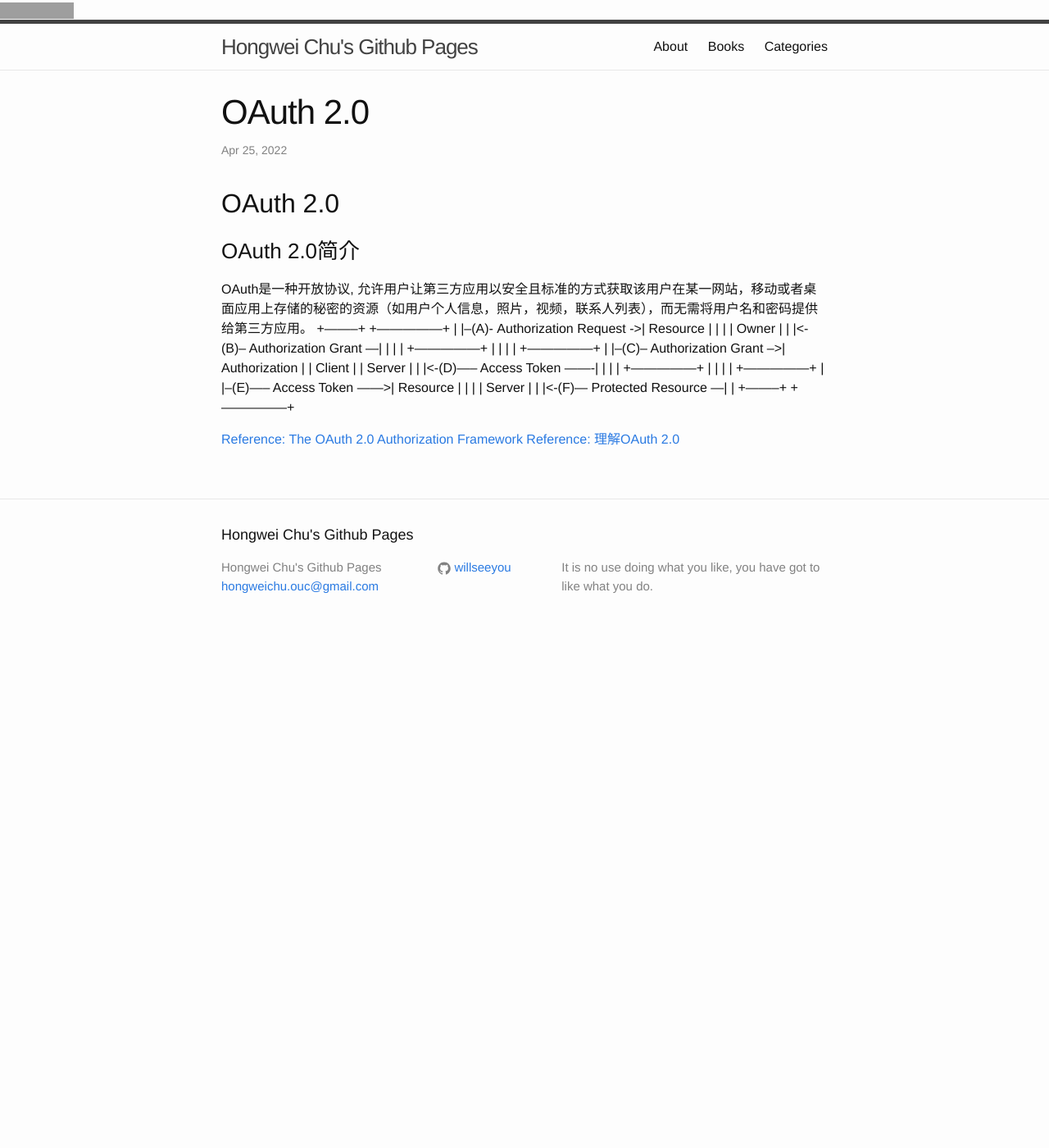
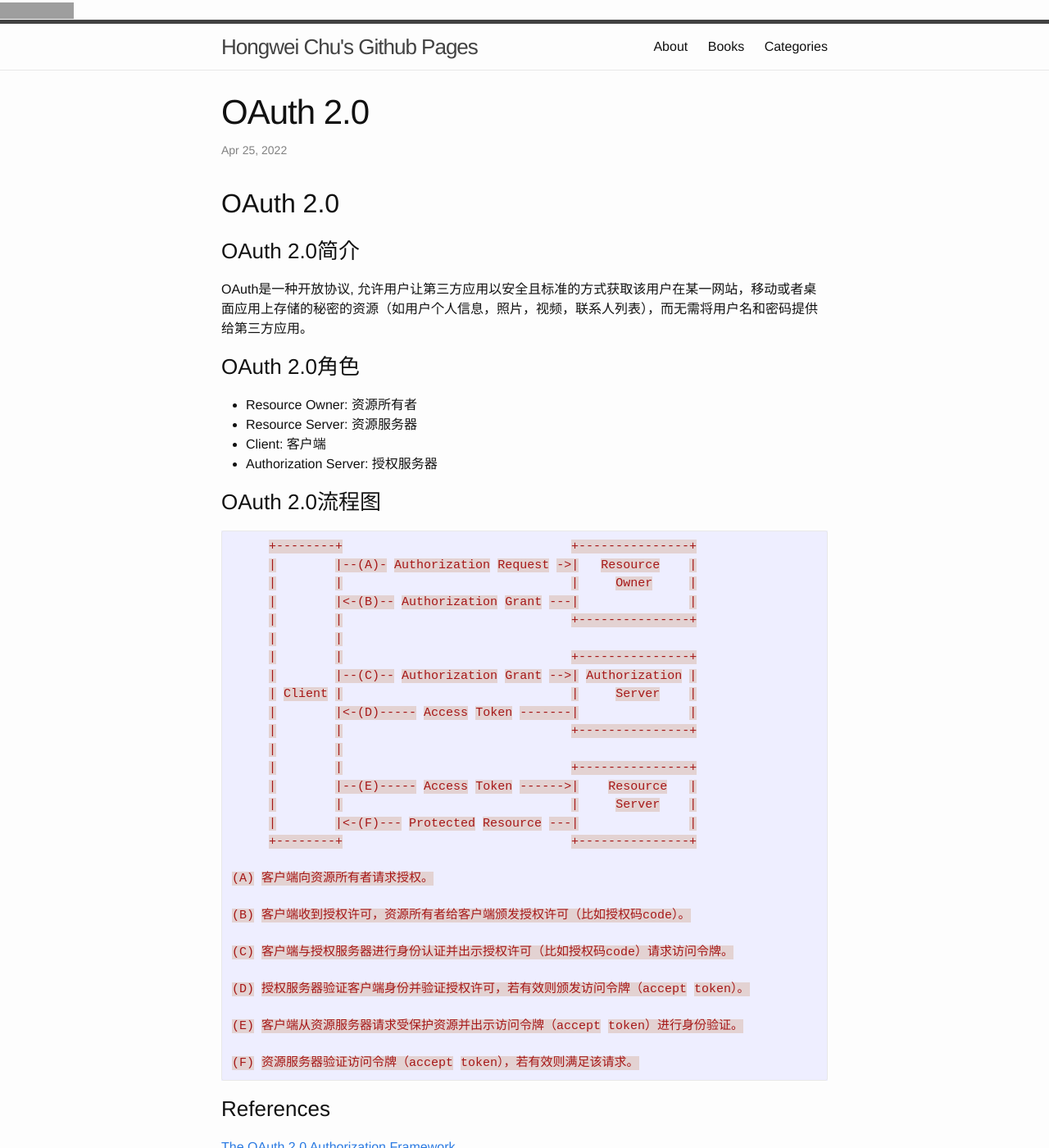
Before and after one commit to willseeyou/willseeyou.github.io, a Jekyll site: the page built from _posts/oauth/2022-04-25-oauth.md, in a window 1280 px wide and 1400 px high. Shown: the whole window at 82% size. Built offline with Jekyll 4.4.1, drawn with Linux system fonts in a browser that asks for light colours; comment, search, counter and statistics services are not loaded; some of the changed text lies outside the part shown; grey boxes are pictures that could not be loaded.

Commit message:
update oauth 2.0

````diff
--- a/_posts/oauth/2022-04-25-oauth.md
+++ b/_posts/oauth/2022-04-25-oauth.md
@@ -4,11 +4,23 @@ title: "OAuth 2.0"
 date: 2022-04-25 14:06:00 +0800
 categories: oauth
 ---
+
 ## OAuth 2.0
 
 ### OAuth 2.0简介
 
 OAuth是一种开放协议, 允许用户让第三方应用以安全且标准的方式获取该用户在某一网站，移动或者桌面应用上存储的秘密的资源（如用户个人信息，照片，视频，联系人列表），而无需将用户名和密码提供给第三方应用。
+
+### OAuth 2.0角色
+
+- Resource Owner: 资源所有者
+- Resource Server: 资源服务器
+- Client: 客户端
+- Authorization Server: 授权服务器
+
+### OAuth 2.0流程图
+
+```json
      +--------+                               +---------------+
      |        |--(A)- Authorization Request ->|   Resource    |
      |        |                               |     Owner     |
@@ -27,5 +39,21 @@ OAuth是一种开放协议, 允许用户让第三方应用以安全且标准的
      |        |<-(F)--- Protected Resource ---|               |
      +--------+                               +---------------+
 
-[Reference: The OAuth 2.0 Authorization Framework](https://datatracker.ietf.org/doc/html/rfc6749)
-[Reference: 理解OAuth 2.0](https://www.ruanyifeng.com/blog/2014/05/oauth_2_0.html)
+(A) 客户端向资源所有者请求授权。
+
+(B) 客户端收到授权许可，资源所有者给客户端颁发授权许可（比如授权码code）。
+
+(C) 客户端与授权服务器进行身份认证并出示授权许可（比如授权码code）请求访问令牌。
+
+(D) 授权服务器验证客户端身份并验证授权许可，若有效则颁发访问令牌（accept token）。
+
+(E) 客户端从资源服务器请求受保护资源并出示访问令牌（accept token）进行身份验证。
+
+(F) 资源服务器验证访问令牌（accept token），若有效则满足该请求。
+```
+
+### References
+
+[The OAuth 2.0 Authorization Framework](https://datatracker.ietf.org/doc/html/rfc6749)
+
+[理解OAuth 2.0](https://www.ruanyifeng.com/blog/2014/05/oauth_2_0.html)
````
